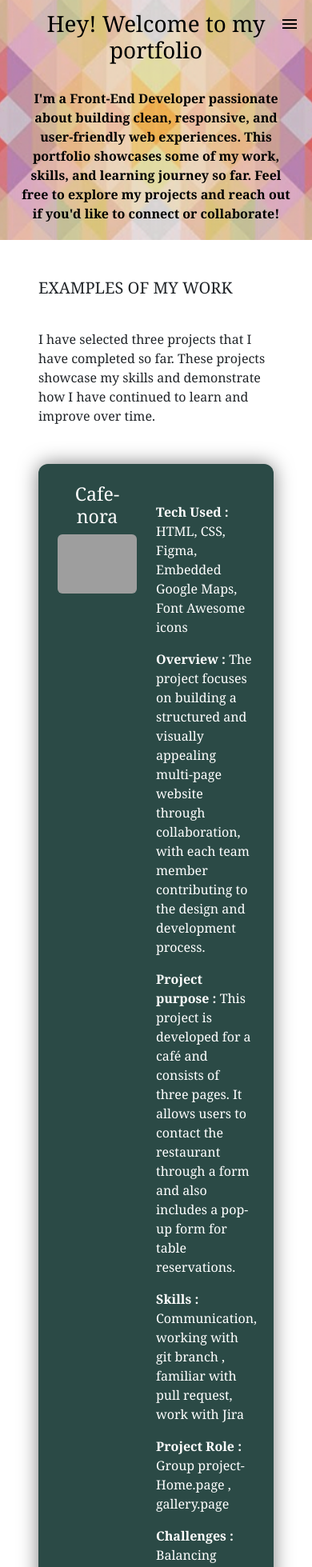
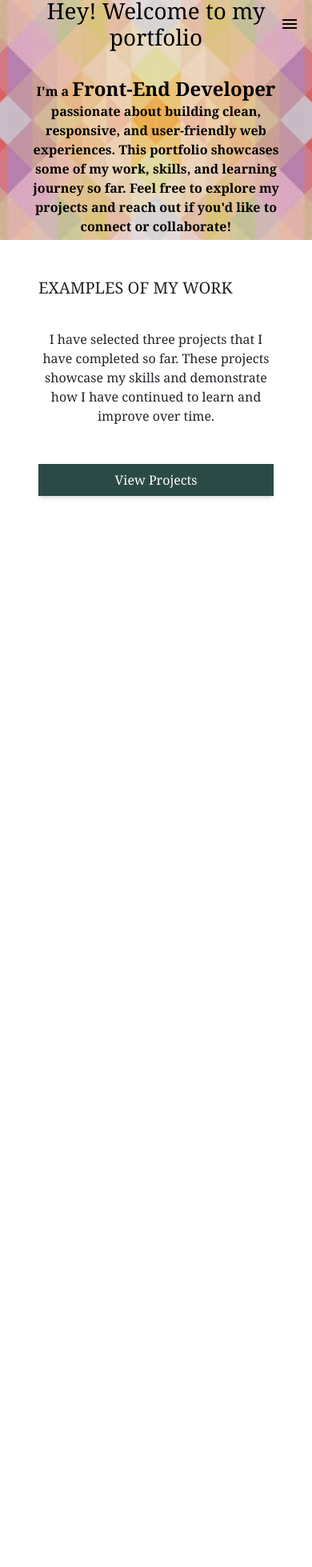
Before and after one commit to achiniishani1993/React-Lessons, a React (Vite) app: page /portfolio in a window 390 px wide. Shown: the top 1959 px of the page at 80% size. After the commit the page ends 844 px from the top, so only its background shows below. Built offline with nearby package versions, Linux system fonts and the light colour scheme; grey boxes are pictures that could not be loaded.

Commit message:
Add a preview button

```diff
--- a/src/components/navBar/navBar.jsx
+++ b/src/components/navBar/navBar.jsx
@@ -21,8 +21,8 @@ const [open, setOpen] = useState(false);
         Hey! Welcome to my portfolio
       </h1>
 
-      <p className="mt-3 text-base sm:text-lg md:text-xl font-semibold max-w-2xl">
-        I'm a Front-End Developer passionate about building clean, responsive,
+      <p className="mt-3 text-base sm:text-lg md:text-xl font-semibold max-w-7xl">
+        I'm a <span className="font-bold text-2xl"> Front-End Developer </span> passionate about building clean, responsive,
         and user-friendly web experiences. This portfolio showcases some of my
         work, skills, and learning journey so far. Feel free to explore my
         projects and reach out if you'd like to connect or collaborate!
--- a/src/components/projects/Projects.jsx
+++ b/src/components/projects/Projects.jsx
@@ -10,38 +10,46 @@ function Projects({
   challenges,
 }) {
   return (
-    <div className="flex justify-center font-serif">
-      <div className="flex gap-6 bg-[#2b4a46] text-white p-6 rounded-xl shadow-[0_0_25px_rgba(0,0,0,0.5)]">
-        <div className="w-50" >
-          <h3 className="text-center mb-2">{name}</h3>
-          <img src={screenshot} alt="project UI" className="w-full  object-cover rounded-md" />
-        </div>
-        <div className="w-50 space-y-2  mt-4">
-          <p>
-            <span className="font-semibold">Tech Used :</span> {Tech}
-          </p>
-          <p>
-            <span className="font-semibold" >Overview :</span> {background}
-          </p>
-          <p>
-            <span className="font-semibold" >Project purpose :</span> {purpose}
-          </p>
-          <p>
-            <span className="font-semibold" >Skills :</span> {skills}
-          </p>
-          <p>
-            <span className="font-semibold" >Project Role :</span> {role}
-          </p>
-          <p>
-            <span className="font-semibold" >Challenges :</span> {challenges}
-          </p>
+  <div className="flex justify-center font-serif px-4 py-6">
+  <div className="w-full max-w-5xl bg-[#2b4a46] text-white rounded-2xl shadow-xl overflow-hidden flex flex-col md:flex-row">
 
-          <a href={Github} target="_blank" className="text-blue-400 !no-underline">
-            View GitHub Repo
-          </a>
-        </div>
+    <div className="w-full md:w-1/2 p-4">
+
+      <h3 className="text-xl sm:text-2xl font-bold text-center mb-4">
+        {name}
+      </h3>
+
+      <div className="w-full aspect-video bg-white/10 rounded-lg overflow-hidden flex items-center justify-center h-80">
+        <img
+          src={screenshot}
+          alt="project UI"
+          className="w-full h-full object-contain"
+        />
       </div>
     </div>
+
+
+    <div className="w-full md:w-1/2 p-5 sm:p-6 space-y-3">
+
+      <p><span className="font-semibold">Tech Used:</span> {Tech}</p>
+      <p><span className="font-semibold">Overview:</span> {background}</p>
+      <p><span className="font-semibold">Purpose:</span> {purpose}</p>
+      <p><span className="font-semibold">Skills:</span> {skills}</p>
+      <p><span className="font-semibold">Role:</span> {role}</p>
+      <p><span className="font-semibold">Challenges:</span> {challenges}</p>
+
+      <a
+        href={Github}
+        target="_blank"
+        rel="noopener noreferrer"
+        className="inline-block text-blue-300  !no-underline hover:text-blue-200 transition font-medium pt-2"
+      >
+        View GitHub Repository →
+      </a>
+
+    </div>
+  </div>
+</div>
   );
 }
 
--- a/src/components/sideBar/SideBar.jsx
+++ b/src/components/sideBar/SideBar.jsx
@@ -8,7 +8,7 @@ export const SideBar = ({onClose}) => {
        <CloseIcon className="mb-5 cursor-pointer" onClick={onClose}/>
        <ul className="space-y-4  text-lg font-semibold no-underline ">
         <li  className="hover:bg-gray-400 transition text-center">
-            <Link to="/about" onClick={onClose} className="text-white text-xl font-semibold !no-underline ">Home</Link>
+            <Link to="/" onClick={onClose} className="text-white text-xl font-semibold !no-underline ">Home</Link>
         </li>
         <li className="hover:bg-gray-400 transition text-center">
             <Link to="/about" onClick={onClose} className="text-white text-xl font-semibold !no-underline ">About</Link>
--- a/src/pages/Portfolio.jsx
+++ b/src/pages/Portfolio.jsx
@@ -1,28 +1,39 @@
-import React from 'react'
+import React, { useState } from "react";
 import Projects from "../components/projects/Projects";
 import ProjectOne from "../assets/project1.png";
 import ProjectTwo from "../assets/project2.png";
 import ProjectThree from "../assets/project3.png";
 
+const Portfolio = () => {
+  const [show, setShow] = useState(false);
 
-const Portfolio = () => {
   return (
     <div className="font-serif">
       <div className="m-5 flex flex-col gap-8">
         <h2 className="!text-[20px] semi-bold">EXAMPLES OF MY WORK</h2>
-        <p>
+        <p className="text-center">
           I have selected three projects that I have completed so far. These
           projects showcase my skills and demonstrate how I have continued to
           learn and improve over time.
         </p>
+
+        <button
+          onClick={() => setShow(!show)}
+          className="wd-36 py-2 bg-[#2b4a46] text-white rounded-lg shadow-md hover:opacity-90 transition"
+        >
+          {show ? "Hide Projects" : "View Projects"}
+        </button>
+
+        {show && (
+          <>
             <Projects
               name="Cafe-nora"
               screenshot={ProjectOne}
-          Tech=" HTML, CSS, Figma, Embedded Google Maps, Font Awesome icons"
+              Tech="HTML, CSS, Figma, Embedded Google Maps, Font Awesome icons"
               background="The project focuses on building a structured and visually appealing multi-page website through collaboration, with each team member contributing to the design and development process."
               purpose="This project is developed for a café and consists of three pages. It allows users to contact the restaurant through a form and also includes a pop-up form for table reservations."
-          skills="Communication, working with git branch , familiar with pull request, work with Jira"
-          role="Group project- Home.page , gallery.page"
+              skills="Communication, working with git branch, familiar with pull request, work with Jira"
+              role="Group project - Home.page, gallery.page"
               challenges="Balancing smooth animations and visual effects without overwhelming users."
               Github="https://github.com/achiniishani1993/cafe-nora.git"
             />
@@ -42,17 +53,19 @@ const Portfolio = () => {
             <Projects
               name="Facebook-Clone"
               screenshot={ProjectTwo}
-          Tech=" React, TypeScript, CSS, Font Awesome icons, Material UI Icons"
+              Tech="React, TypeScript, CSS, Font Awesome icons, Material UI Icons"
               background="A modern Facebook-inspired UI clone built with React and TypeScript, featuring a dynamic feed, navigation bar, side panels, chat interface, and interactive components."
-          purpose=" This project focuses on recreating the core layout and user experience of Facebook using clean component-based architecture."
+              purpose="This project focuses on recreating the core layout and user experience of Facebook using clean component-based architecture."
               skills="React component structure, TypeScript usage, managing state, building reusable UI components, and creating responsive layouts."
               role="Solo project"
               challenges="Structuring multiple components, working with TypeScript types, and replicating a complex social media layout."
               Github="https://github.com/achiniishani1993/Facebook-clone"
             />
+          </>
+        )}
       </div>
     </div>
-  )
-}
+  );
+};
 
-export default Portfolio
+export default Portfolio;
```
Lines whose indentation alone changed are shown as unchanged.
